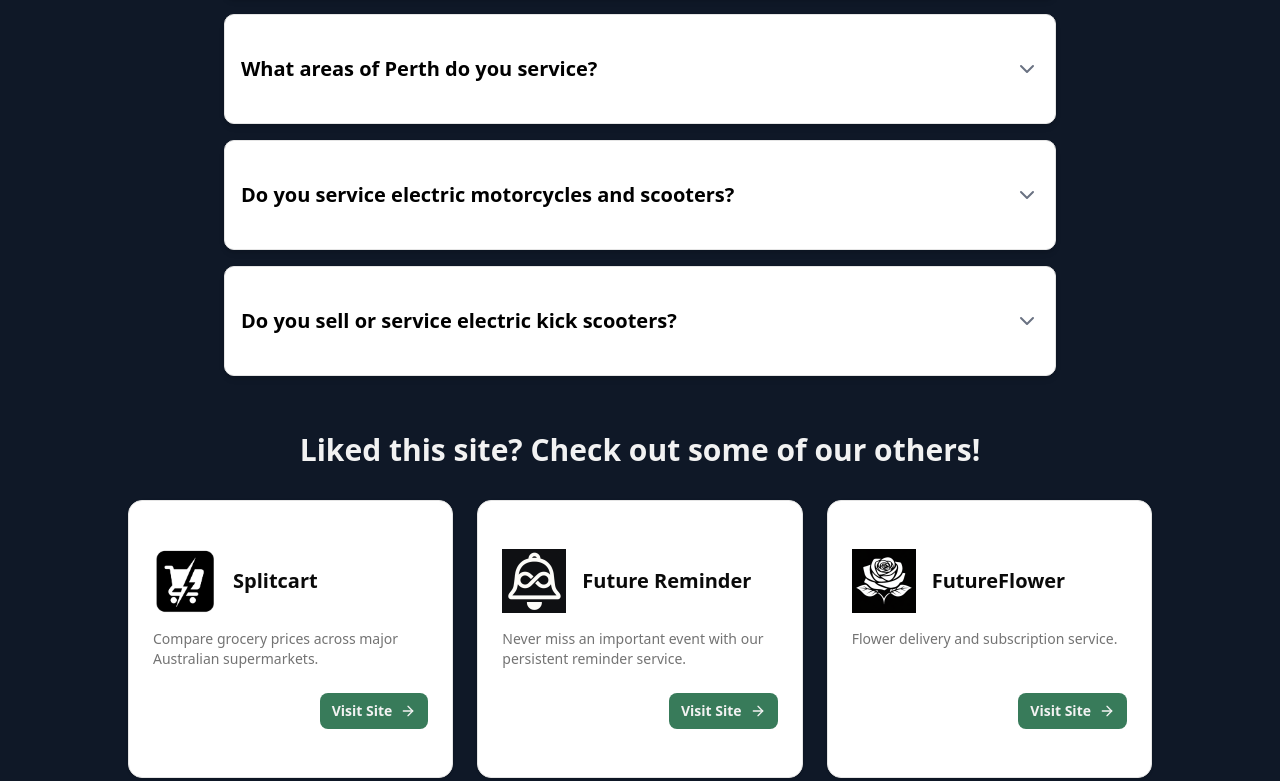
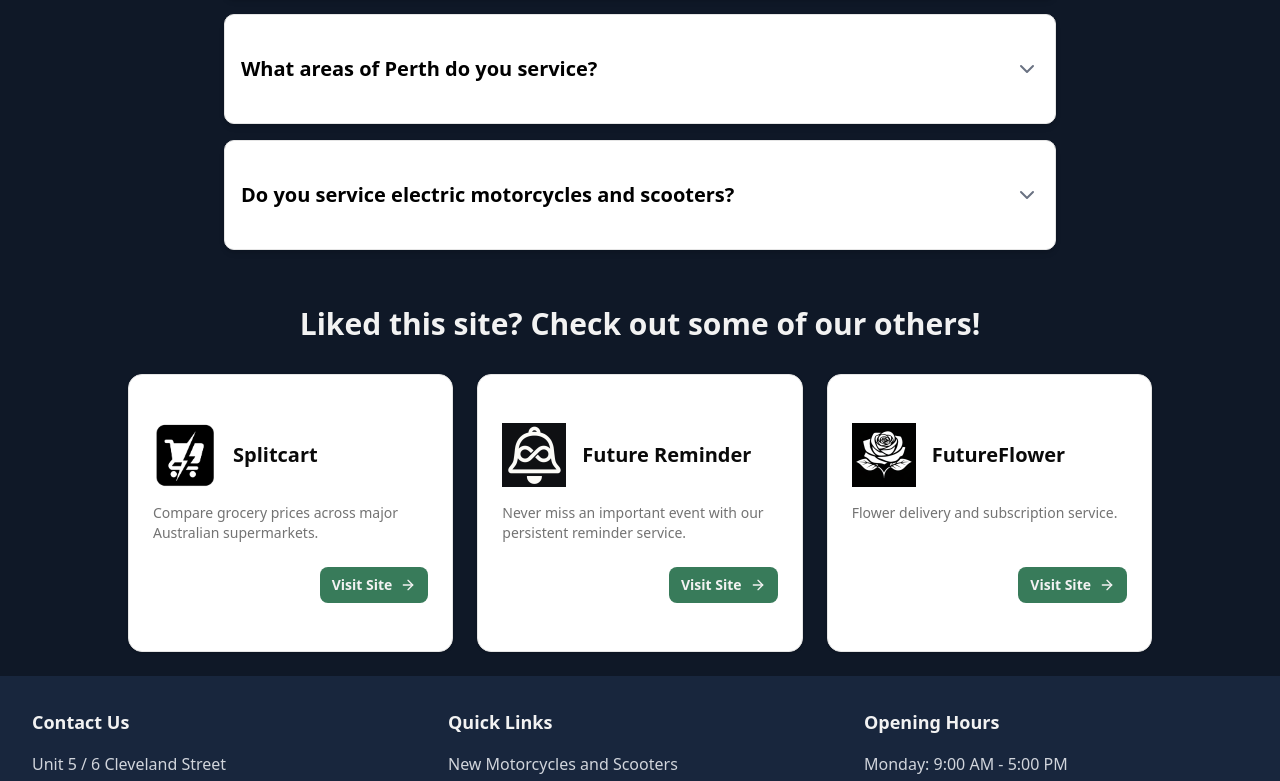
Before and after one commit to ethanbetts63/allbikes, a React (Vite) app in the folder frontend/: page /contact in a window 1280 px wide. Shown: the part 1245-2026 px from the top of the page. Built offline with nearby package versions, Linux system fonts and the light colour scheme.

Commit message:
checkpoint

```diff
--- a/frontend/src/pages/ContactPage.tsx
+++ b/frontend/src/pages/ContactPage.tsx
@@ -39,7 +39,7 @@ const faqData = [
     },
     {
       "question": "What types of motorcycles and scooters do you service?",
-      "answer": "We service all motorcycles and most scooters. For scooters, we specialise in Italian brands and mid to upper-end Asian brands. Some brands are excluded due to parts availability and build quality concerns, allowing us to maintain reliable, long-lasting repairs. Full details are listed on our service page."
+      "answer": "We service almost all motorcycles and scooters."
     },
     {
       "question": "What areas of Perth do you service?",
@@ -48,10 +48,6 @@ const faqData = [
     {
       "question": "Do you service electric motorcycles and scooters?",
       "answer": "Yes, we service electric motorcycles and electric mopeds."
-    },
-    {
-      "question": "Do you sell or service electric kick scooters?",
-      "answer": "No. We sell and service electric mopeds and electric motorcycles, but we do not work on electric kick scooters. The term “electric scooter” is often used for both, despite being very different vehicles."
     }
   ];
 const ContactPage = () => {
```
